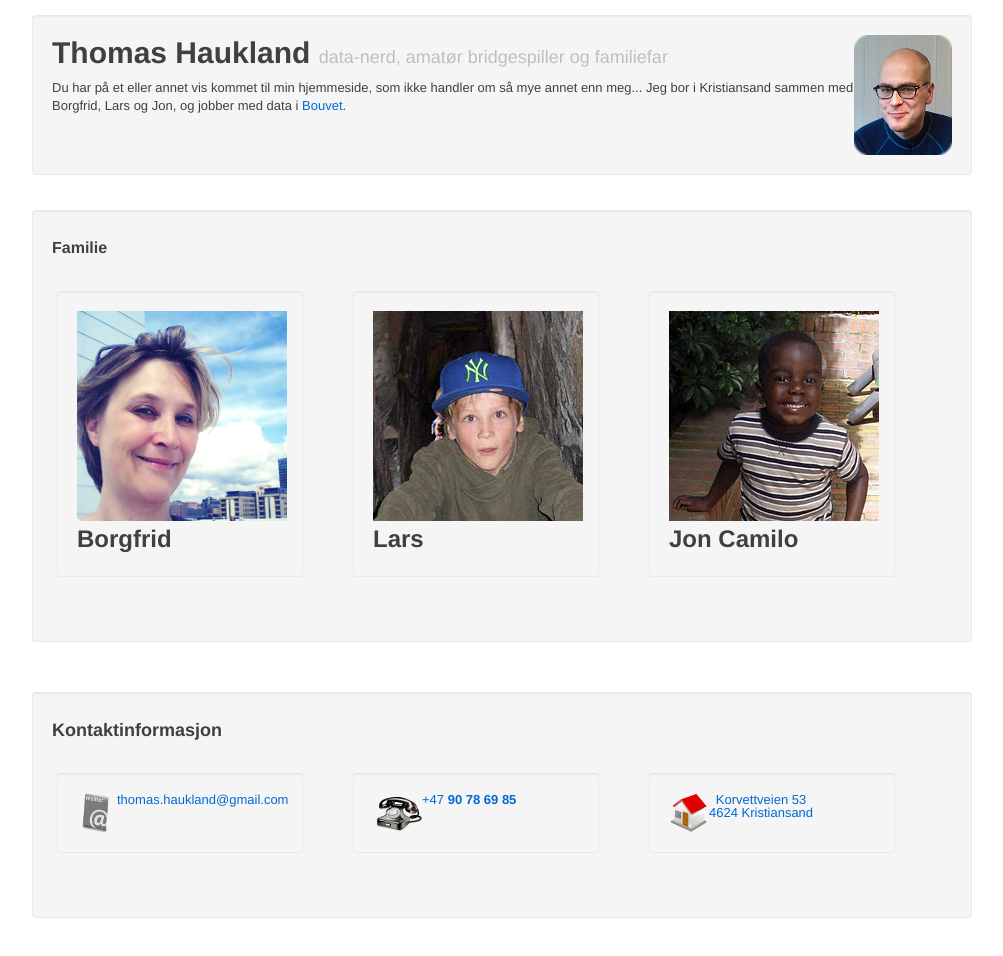
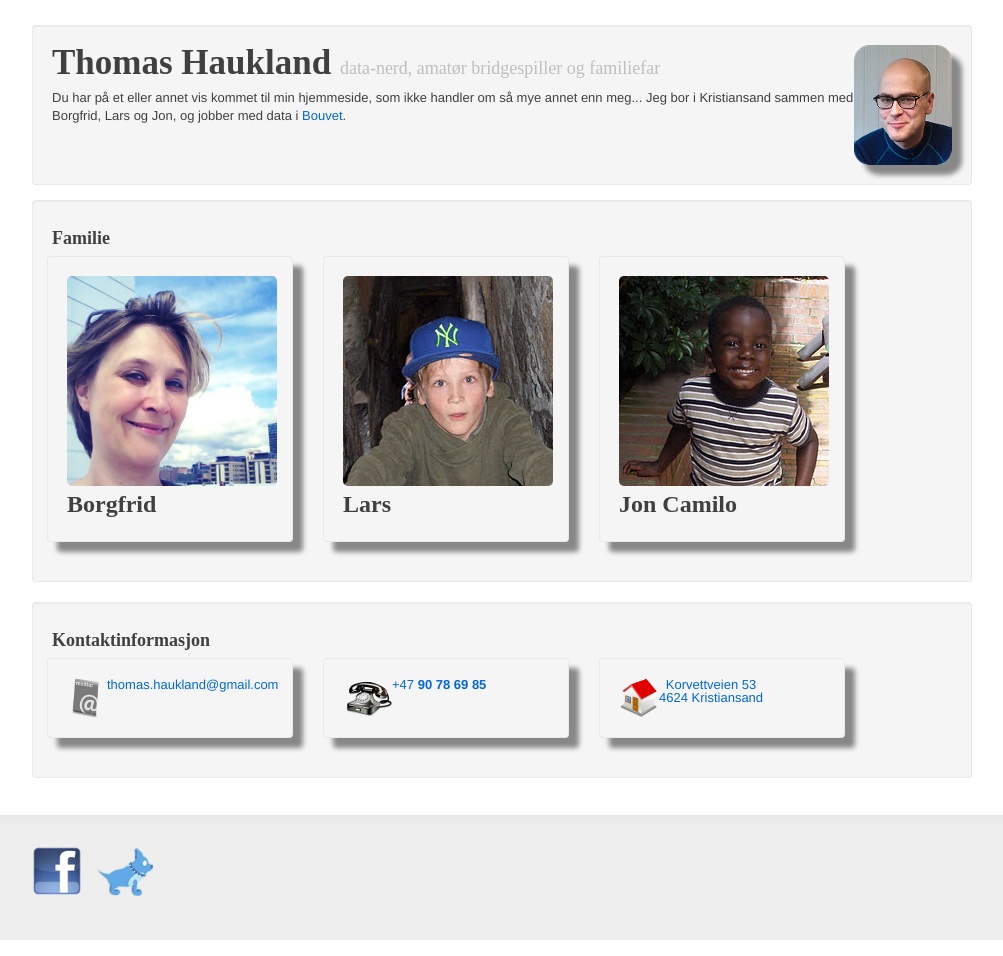
Before and after one commit to tompi/Homepage, a plain HTML site: page war/index.html in a window 1280 px wide. Shown: the top 956 px of the page, without its empty margins (138-1141 px from the left). Drawn offline with nearby package versions, Linux system fonts and the light colour scheme; a web font is replaced by a local one.

Commit message:
Layout-stuff

```diff
--- a/war/css/thomas.css
+++ b/war/css/thomas.css
@@ -1,6 +1,19 @@
+
 .top-picture {
 	display: block;
+	box-shadow: 10px 10px 5px #888;
+  	-webkit-box-shadow: 10px 10px 5px #888;
+     	-moz-box-shadow: 10px 10px 5px #888;
+	border-radius: 15px;
 	float: right;
+}
+
+h1 {
+	font-family: 'IM Fell DW Pica SC', serif;
+	font-size: 35px;
+}
+h2,h3 {
+	font-family: 'IM Fell DW Pica SC', serif;
 }
 
 .footer {
@@ -11,8 +24,8 @@
   border-top: 1px solid #e5e5e5;
   -webkit-box-shadow: inset 0 5px 15px rgba(0,0,0,.025);
      -moz-box-shadow: inset 0 5px 15px rgba(0,0,0,.025);
-/*          box-shadow: inset 0 5px 15px rgba(0,0,0,.025);
-*/}
+      box-shadow: inset 0 5px 15px rgba(0,0,0,.025);
+}
 .footer p {
   color: #555;
 }
@@ -20,17 +33,18 @@
 .footer p a {
 	padding-right: 10px;
 }
+.fam-pic {
+	border-radius: 5px;
+}
 
 .page-header {
 	display: block;
 	float: left;
+	margin-top: 25px;
+	margin-bottom: 15px;
 }
 
-
-
 .top-container {
-	padding-top: 15px;
-	padding-bottom: 15px;
 	clear: both;
 }
 
@@ -48,6 +62,9 @@
 	display: block;
 	float: left;
 	padding-right: 5px;
+	margin-left: 15px;
+	margin-right: 15px;
+	box-shadow: 10px 10px 5px #888;
 }
 
 .contact-cell {
--- a/war/index.html
+++ b/war/index.html
@@ -3,19 +3,19 @@
   <head>
     <meta http-equiv="content-type" content="text/html; charset=UTF-8">
     <title>Thomas Haukland sin fancy hjemmeside</title>
+<link href='http://fonts.googleapis.com/css?family=IM+Fell+DW+Pica+SC' rel='stylesheet' type='text/css'>
     <link rel="stylesheet" type="text/css" media="all" href="css/bootstrap.min.css" />
     <link rel="stylesheet" type="text/css" media="all" href="css/thomas.css" />
     <link rel="stylesheet" type="text/css" media="all" href="http://ajax.googleapis.com/ajax/libs/jqueryui/1.7.2/themes/base/jquery-ui.css" />
     <script src="http://ajax.googleapis.com/ajax/libs/jquery/1.7.1/jquery.min.js"></script>
     <script src="http://ajax.googleapis.com/ajax/libs/jqueryui/1.7.2/jquery-ui.min.js" type="text/javascript"></script>
-    <script src="/js/index.js"></script>
+    <script src="js/index.js"></script>
   </head>
 
   <body>
   	<div class="container outer-container ">
-  		<div class="top-container">
   		<div class="well page-header">
-  			<img src="/images/meg.png" class="top-picture"/>
+  			<img src="images/meg.png" class="top-picture"/>
     		<h1>Thomas Haukland <small>data-nerd, amatør bridgespiller og familiefar</h1>
     		<p>
     		Du har på et eller annet vis kommet til min hjemmeside, som ikke handler om så mye annet enn meg...
@@ -23,80 +23,62 @@
     		sammen med Borgfrid, Lars og Jon, og jobber med data i <a href="http://www.bouvet.no">Bouvet</a>.
     		</p>
     	</div>
-    	</div>
 
-  		<div class="top-container">
-    	<div class="well outer-contactinfo">
-    		<h4>Familie</h4>
+  		<div class="top-container well">
+    		<h3>Familie</h3>
     		<div class="row">
 
-    		<div class="contact-cell">
     		<a href="mailto:borgfridmoen@hotmail.com">
     		<div class="contact-container well">
-    		<img class="contact-content" src="/images/borgfrid.png"/>
+    		<img class="contact-content fam-pic" src="images/borgfrid.png"/>
     		<h2>Borgfrid</h2>
-			</div>
+				</div>
     		</a>
-			</div>
 
-    		<div class="contact-cell">
     		<a href="mailto:lars.haukland@gmail.com">
      		<div class="well contact-container">
-    		<img class="contact-content" src="/images/lars.jpg"/>
+    		<img class="contact-content fam-pic" src="images/lars.jpg"/>
     		<h2>Lars</h2>
     		</div>
     		</a>
-			</div>
 
-    		<div class="contact-cell">
      		<div class="well contact-container">
-    		<img class="contact-content" src="/images/jon.jpg"/>
+    		<img class="contact-content fam-pic" src="images/jon.jpg"/>
     		<h2>Jon Camilo</h2>
     		</div>
     		</div>
-    		</div>
-
-    	</div>
     	</div>
 
 
-  		<div class="top-container">
-    	<div class="well outer-contactinfo">
+  		<div class="top-container well">
     		<h3>Kontaktinformasjon</h3>
     		<div class="row">
 
-    		<div class="contact-cell">
     		<a href="mailto:thomas.haukland@gmail.com">
      		<div class="well contact-container">
-    		<img class="contact-content" src="/images/icons/location-email-icon.png"/>
+    		<img class="contact-content" src="images/icons/location-email-icon.png"/>
     		<span class="contact-content">thomas.haukland@gmail.com</span>
     		</div>
     		</a>
-			</div>
 
-    		<div class="contact-cell">
     		<a href="tel:+4790786985">
      		<div class="well contact-container">
-    		<img class="contact-content" src="/images/icons/phone-icon.png"/>
+    		<img class="contact-content" src="images/icons/phone-icon.png"/>
     		<span class="contact-content">+47 <strong>90 78 69 85</strong></span>
     		</div>
     		</a>
-			</div>
 
-    		<div class="contact-cell">
     		<a href="http://maps.google.no/maps?q=korvettveien+53&hl=no&ll=58.101831,7.949638&spn=0.129531,0.41851&sll=61.143235,9.09668&sspn=14.222854,53.569336&vpsrc=6&hnear=Korvettveien+53,+4624+Kristiansand,+Vest-Agder&t=m&z=12">
      		<div class="well contact-container">
-    		<img class="contact-content" src="/images/icons/house-icon.png"/>
+    		<img class="contact-content" src="images/icons/house-icon.png"/>
     		<span class="contact-content">
     			Korvettveien 53<br/>
     			4624 Kristiansand
     		</span>
     		</div>
     		</a>
-    		</div>
 
     		</div>
-    	</div>
     	</div>
     </div>
 
@@ -109,7 +91,7 @@
     	</div>
     </footer>
     <div id="facebookimg" style="display: none;">
-    	<img src="/images/facebook.JPG"/>
+    	<img src="images/facebook.JPG"/>
     </div>
   </body>
 
```
Also changed, not shown: war/WEB-INF/classes/META-INF/jdoconfig.xml (added, +15 -0 lines), 2 other files.
